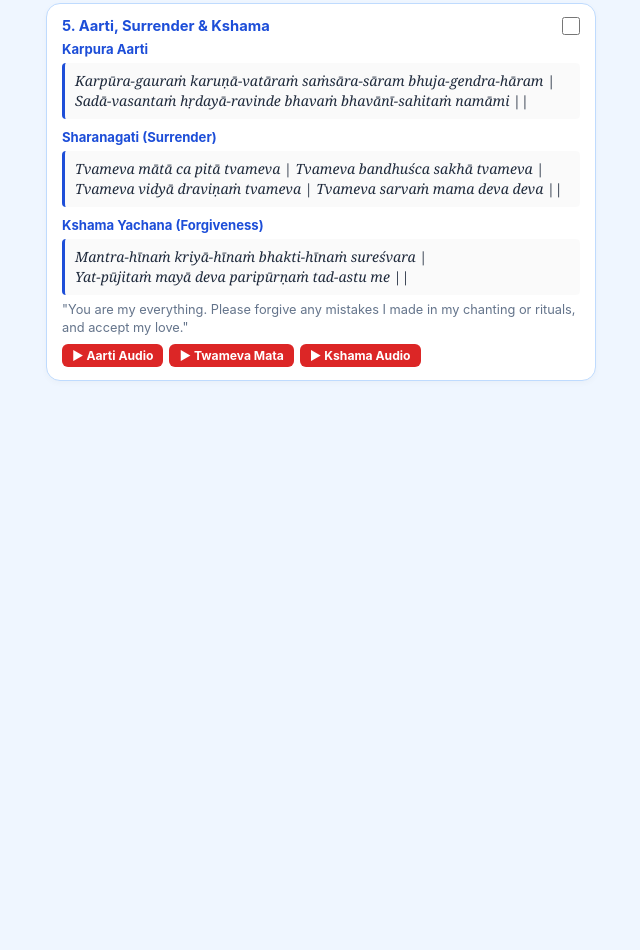
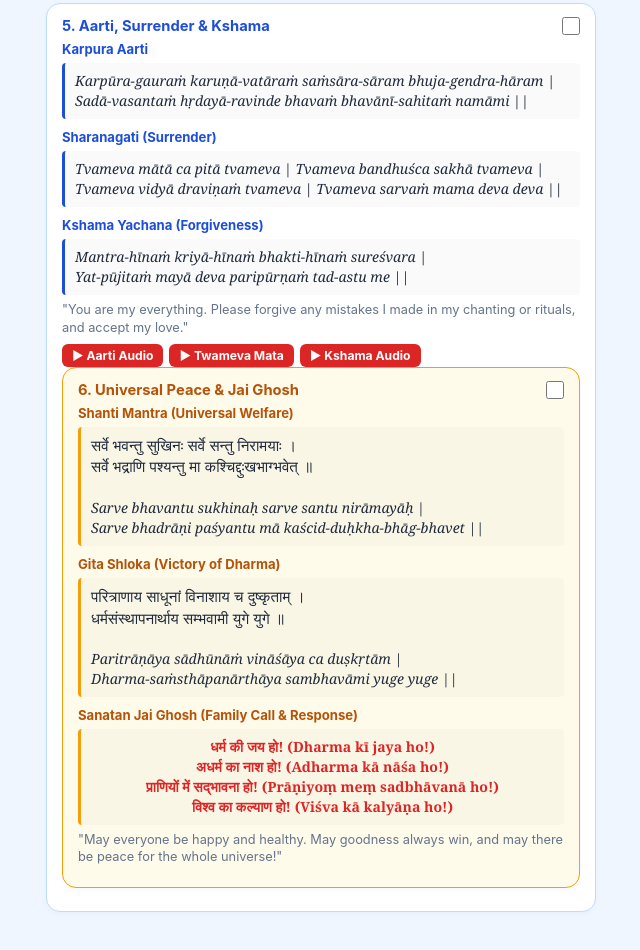
Before and after one commit to anubhavam23-cmyk/Daily-Mandir-Pooja, a plain HTML site: page index.html in a window 1280 px wide. Shown: the part 1475-2425 px from the top of the page, without its empty margins (319-959 px from the left). Before the commit the page ends 1906 px from the top, so only its background shows below. Drawn offline with Linux system fonts and the light colour scheme.

Commit message:
Update index.html
Added shlokas

```diff
--- a/index.html
+++ b/index.html
@@ -394,6 +394,38 @@
       <a class="tseries-link" href="https://www.youtube.com/results?search_query=Twameva+Mata+Pita+Twameva+T-Series" target="_blank">▶ Twameva Mata</a>
       <a class="tseries-link" href="https://www.youtube.com/results?search_query=Mantra+Hinam+Kriya+Hinam+Chant" target="_blank">▶ Kshama Audio</a>
     </div>
+      <!-- Step 6: Universal Peace & Jai Ghosh -->
+  <div class="step-card" id="card-step6" style="border-color: #f59e0b; background: #fffbeb;">
+    <div class="step-top">
+      <span class="step-label" style="color: #b45309;">6. Universal Peace & Jai Ghosh</span>
+      <input type="checkbox" class="step-check" onchange="toggleDone('card-step6', this)" />
+    </div>
+
+    <div style="font-size: 0.82rem; font-weight: 700; color: #b45309; margin-bottom: 2px;">Shanti Mantra (Universal Welfare)</div>
+    <div class="shloka-box" style="border-left-color: #f59e0b; margin-bottom: 10px;">
+      <span style="font-style: normal; font-size: 0.95rem;">सर्वे भवन्तु सुखिनः सर्वे सन्तु निरामयाः ।<br>सर्वे भद्राणि पश्यन्तु मा कश्चिद्दुःखभाग्भवेत् ॥</span><br><br>
+      Sarve bhavantu sukhinaḥ sarve santu nirāmayāḥ |<br>
+      Sarve bhadrāṇi paśyantu mā kaścid-duḥkha-bhāg-bhavet ||
+    </div>
+
+    <div style="font-size: 0.82rem; font-weight: 700; color: #b45309; margin-bottom: 2px;">Gita Shloka (Victory of Dharma)</div>
+    <div class="shloka-box" style="border-left-color: #f59e0b; margin-bottom: 10px;">
+      <span style="font-style: normal; font-size: 0.95rem;">परित्राणाय साधूनां विनाशाय च दुष्कृताम् ।<br>धर्मसंस्थापनार्थाय सम्भवामी युगे युगे ॥</span><br><br>
+      Paritrāṇāya sādhūnāṁ vināśāya ca duṣkṛtām |<br>
+      Dharma-saṁsthāpanārthāya sambhavāmi yuge yuge ||
+    </div>
+
+    <div style="font-size: 0.82rem; font-weight: 700; color: #b45309; margin-bottom: 2px;">Sanatan Jai Ghosh (Family Call & Response)</div>
+    <div class="shloka-box" style="border-left-color: #f59e0b; font-style: normal; font-weight: bold; text-align: center; color: #dc2626;">
+      धर्म की जय हो! (Dharma kī jaya ho!)<br>
+      अधर्म का नाश हो! (Adharma kā nāśa ho!)<br>
+      प्राणियों में सद्भावना हो! (Prāṇiyoṃ meṃ sadbhāvanā ho!)<br>
+      विश्व का कल्याण हो! (Viśva kā kalyāṇa ho!)
+    </div>
+
+    <div class="kid-explainer">"May everyone be happy and healthy. May goodness always win, and may there be peace for the whole universe!"</div>
+  </div>
+
   </div>
 </div>
 
```
